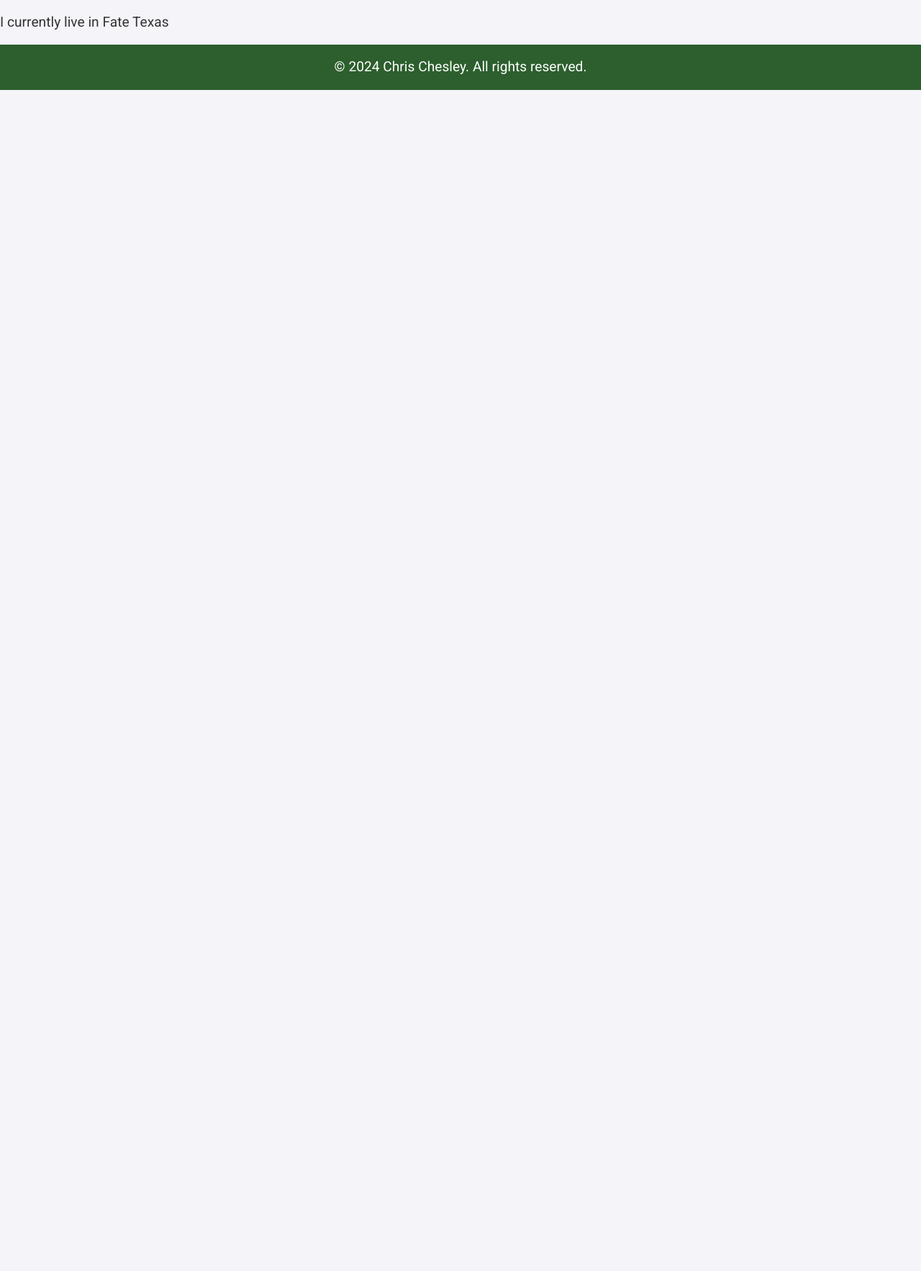
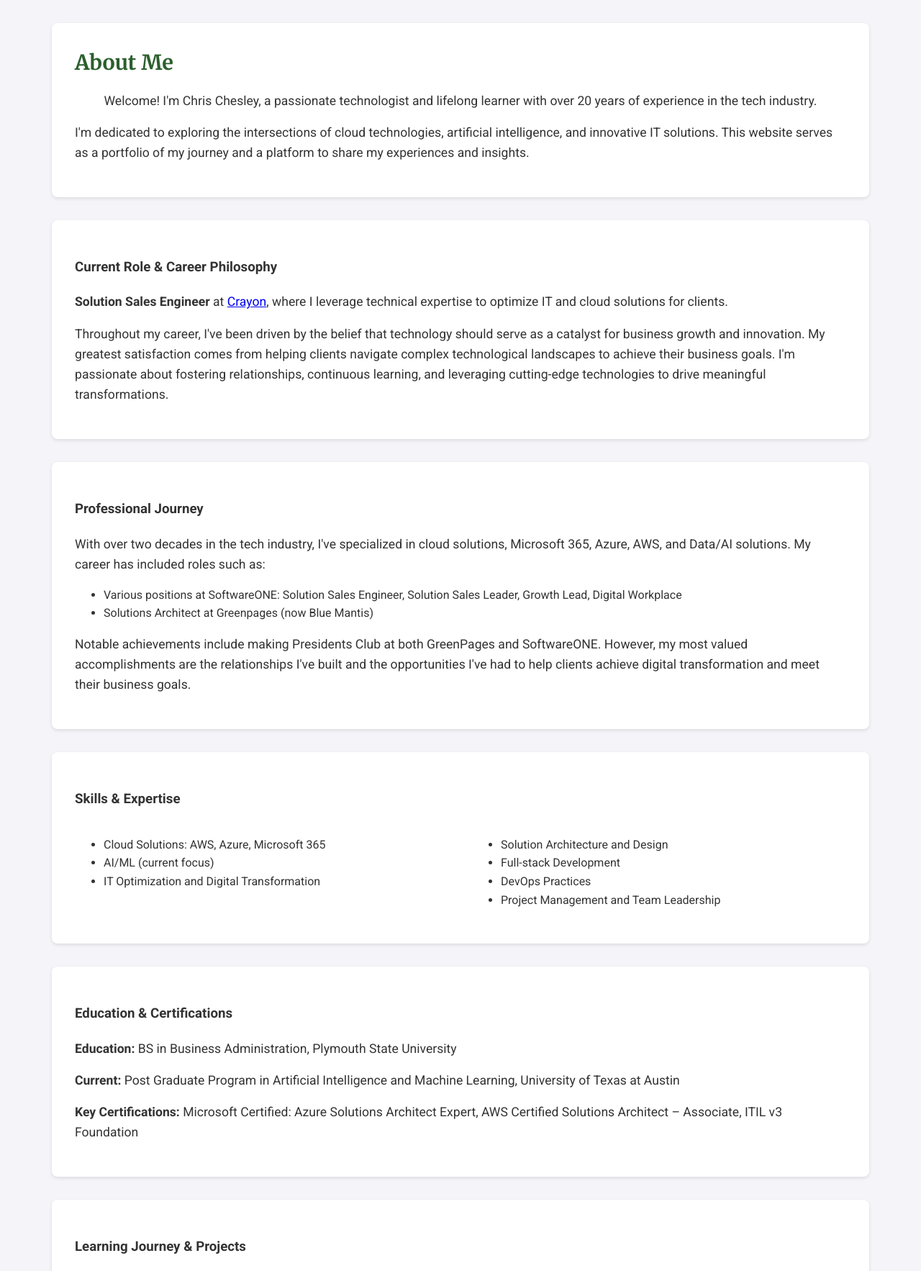
Before and after one commit to TripleC121/website, a Django app: page /about/ in a window 1280 px wide. Shown: the part 154-1920 px from the top of the page at 72% size. Before the commit the page ends 279 px from the top, so only its background shows below. Run offline with Django 5.2, Linux system fonts and the light colour scheme.

Commit message:
Updated about me page

```diff
--- a/templates/about/index.html
+++ b/templates/about/index.html
@@ -1,9 +1,80 @@
-{% extends 'base.html' %}
+{% extends "base.html" %}
+{% load static %}
+{% block title %}About Chris Chesley{% endblock %}
+{% block content %}
 
-{% block title %}
-    About
+<div class="container">
+    <div class="wide-card">
+        <h2>About Me</h2>
+        <p class="intro-text">Welcome! I'm Chris Chesley, a passionate technologist and lifelong learner with over 20 years of experience in the tech industry.</p>
+        <p>I'm dedicated to exploring the intersections of cloud technologies, artificial intelligence, and innovative IT solutions. This website serves as a portfolio of my journey and a platform to share my experiences and insights.</p>
+    </div>
+
+    <div class="wide-card">
+        <h3>Current Role & Career Philosophy</h3>
+        <p><strong>Solution Sales Engineer</strong> at <a href="https://www.crayon.com/us/" target="_blank" rel="noopener noreferrer">Crayon</a>, where I leverage technical expertise to optimize IT and cloud solutions for clients.</p>
+        <p>Throughout my career, I've been driven by the belief that technology should serve as a catalyst for business growth and innovation. My greatest satisfaction comes from helping clients navigate complex technological landscapes to achieve their business goals. I'm passionate about fostering relationships, continuous learning, and leveraging cutting-edge technologies to drive meaningful transformations.</p>
+    </div>
+
+    <div class="wide-card">
+        <h3>Professional Journey</h3>
+        <p>With over two decades in the tech industry, I've specialized in cloud solutions, Microsoft 365, Azure, AWS, and Data/AI solutions. My career has included roles such as:</p>
+        <ul>
+            <li>Various positions at SoftwareONE: Solution Sales Engineer, Solution Sales Leader, Growth Lead, Digital Workplace</li>
+            <li>Solutions Architect at Greenpages (now Blue Mantis)</li>
+        </ul>
+        <p>Notable achievements include making Presidents Club at both GreenPages and SoftwareONE. However, my most valued accomplishments are the relationships I've built and the opportunities I've had to help clients achieve digital transformation and meet their business goals.</p>
+    </div>
+
+    <div class="wide-card">
+        <h3>Skills & Expertise</h3>
+        <div class="grid">
+            <div>
+                <ul>
+                    <li>Cloud Solutions: AWS, Azure, Microsoft 365</li>
+                    <li>AI/ML (current focus)</li>
+                    <li>IT Optimization and Digital Transformation</li>
+                </ul>
+            </div>
+            <div>
+                <ul>
+                    <li>Solution Architecture and Design</li>
+                    <li>Full-stack Development</li>
+                    <li>DevOps Practices</li>
+                    <li>Project Management and Team Leadership</li>
+                </ul>
+            </div>
+        </div>
+    </div>
+
+    <div class="wide-card">
+        <h3>Education & Certifications</h3>
+        <p><strong>Education:</strong> BS in Business Administration, Plymouth State University</p>
+        <p><strong>Current:</strong> Post Graduate Program in Artificial Intelligence and Machine Learning, University of Texas at Austin</p>
+        <p><strong>Key Certifications:</strong> Microsoft Certified: Azure Solutions Architect Expert, AWS Certified Solutions Architect – Associate, ITIL v3 Foundation</p>
+    </div>
+
+    <div class="wide-card">
+        <h3>Learning Journey & Projects</h3>
+        <p>My path in technology has been driven by curiosity and a desire to solve complex problems. Starting with full-stack development, I've expanded my skills to cloud technologies, particularly AWS. Currently, I'm diving deep into the world of AI and machine learning through a comprehensive PGP program.</p>
+        <p>Key projects include:</p>
+        <ul>
+            <li>This website: Showcasing Django, AWS, and DevOps skills</li>
+            <li>Ongoing AI/ML projects as part of my PGP program</li>
+            <li>Numerous digital transformation projects for clients</li>
+        </ul>
+    </div>
+
+    <div class="wide-card">
+        <h3>Beyond Tech</h3>
+        <p>When I'm not immersed in the world of technology, I enjoy tending to my growing collection of succulents and exploring the great outdoors through hiking and photography. These activities not only provide a refreshing balance to my tech-focused career but also often inspire creative problem-solving approaches in my professional work.</p>
+    </div>
+
+    <div class="wide-card" id="contact">
+        <h3>Let's Connect</h3>
+        <p>I'm always eager to connect with fellow tech enthusiasts, potential collaborators, or anyone interested in the projects I'm working on. Feel free to reach out!</p>
+        <p>Email: <a href="mailto:{{ CONTACT_EMAIL }}">{{ CONTACT_EMAIL }}</a></p>
+    </div>
+</div>
+
 {% endblock %}
-
-{% block content %}
-    <p>I currently live in Fate Texas</p>
-{% endblock %}
--- a/templates/index.html
+++ b/templates/index.html
@@ -7,7 +7,6 @@
         <div class="wide-card">
             <h2>Current Projects - September 1, 2024</h2>
             <ul>
-                <li>I am fixing the page structure and links on the PGP AI/ML pages.</li>
                 <li>I am having some good friends review the structure of this website and offer suggestions for improvement.</li>
                 <li>I am loving the PG-AI/ML Class! We are just finishing up Neural Networks and I am starting on that project.</li>
             </ul>
```
Also changed, not shown: 1 other file.
